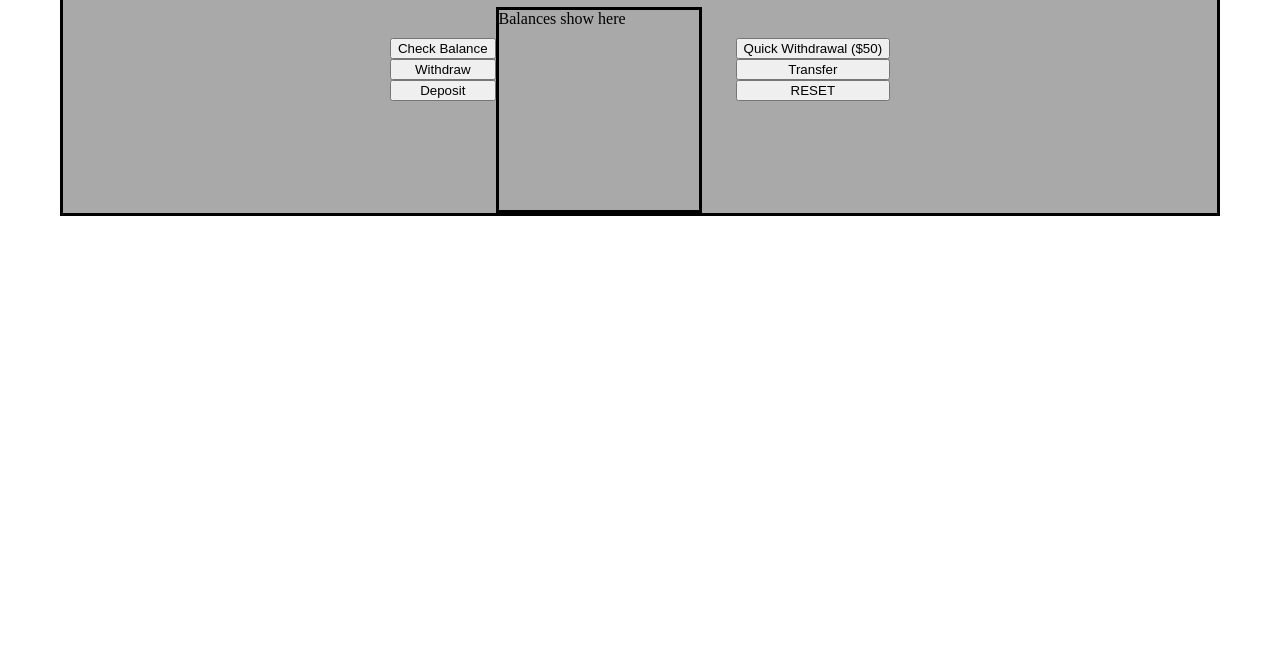
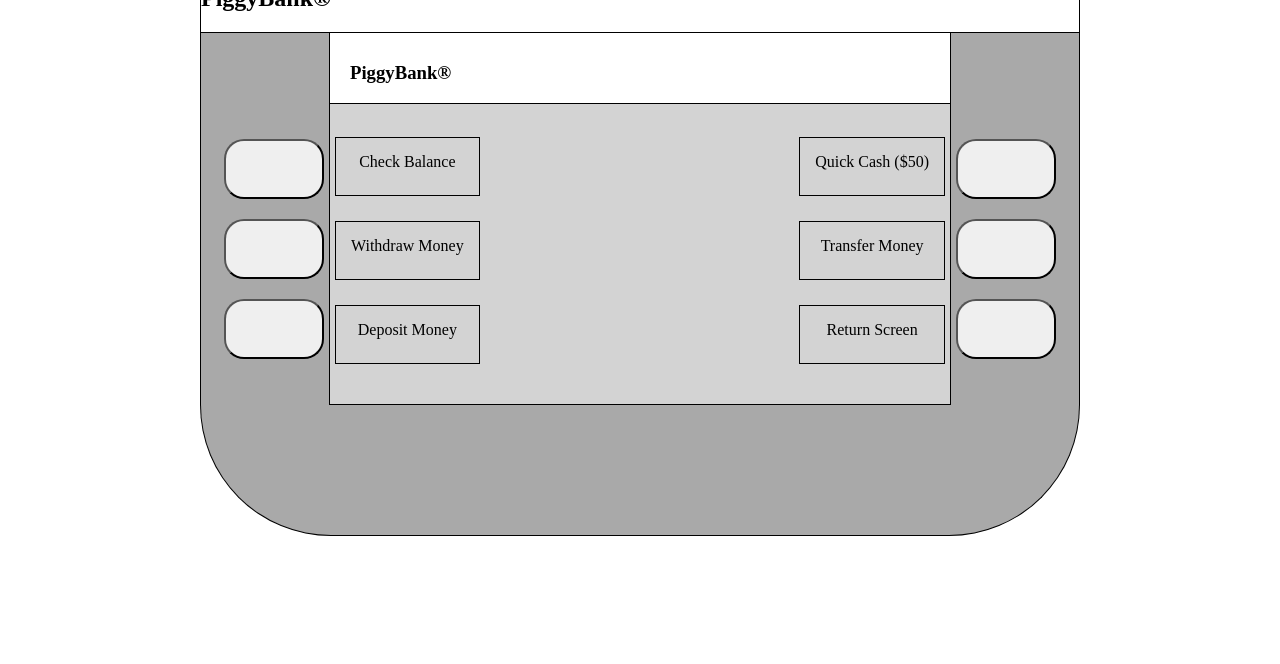
Before and after one commit to Bakuchiol/ATM, a plain HTML site: page index.html in a window 1280 px wide. Shown: the part 136-800 px from the top of the page. Drawn offline with Linux system fonts and the light colour scheme.

Commit message:
added screen selection inside main screen, more styling

```diff
--- a/app.js
+++ b/app.js
@@ -1,12 +1,6 @@
-// const checkBalance = document.querySelector('.balance');
-// const withdrawMoney = document.querySelector('.withdraw');
-// const depositMoney = document.querySelector('.deposit');
-// const quickMoney = document.querySelector('.quickCash');
-// const transferMoney = document.querySelector('.transfer');
-// const reset = document.querySelector('.home');
-
 // display screen
-const screen = document.querySelector('.screen')
+// const screen = document.querySelector('.screen')
+const screen = document.querySelector('.mainScreen')
 
 //random balance
 let balance = Math.floor(Math.random() * 5000) + 1;
@@ -74,6 +68,7 @@ const transfer = () => {
 
 //reset
 const resetScreen = () => {
-    screen.innerText = "Welcome to Bank"
+    screen.innerText = ""
     // screen.innerHTML = <p>This <span style="color: red">screen</span></p>
 }
+// resets screen only reset button shown?
--- a/index.html
+++ b/index.html
@@ -8,24 +8,44 @@
     <title>ATM</title>
 </head>
 <body>
+        <!-- bank name -->
+        <div class="bankTop">
+            <h2>PiggyBank&reg;</h2>
+        </div>
+
     <div class="main">
         <div class="buttonsLeft">
-            <button class="balance" onclick="currentBalance()">Check Balance</button>
-            <button class="withdraw" onclick="withdrawFromBalance()">Withdraw</button>
-            <button class="deposit" onclick="newDeposit()">Deposit</button>
+            <button class="balance" onclick="currentBalance()"></button>
+            <button class="withdraw" onclick="withdrawFromBalance()"></button>
+            <button class="deposit" onclick="newDeposit()"></button>
         </div>
+
+
         <div class="display">
-            <h1>Welcome to Bank</h1>
+            <div class="bankName"><h3>PiggyBank&reg;</h3></div>
+                <!-- Screen -->
             <div class="screen">
-                Balances show here
+                <div class="rightScreen">
+                    <div class="balanceScreen buttonScreen">Check Balance</div>
+                    <div class="withdrawScreen buttonScreen">Withdraw Money</div>
+                    <div class="depositScreen buttonScreen">Deposit Money</div>
+                </div>
+                <div class="mainScreen"></div>
+                <div class="leftScreen">
+                    <div class="quickScreen buttonScreen">Quick Cash ($50)</div>
+                    <div class="transferScreen buttonScreen">Transfer Money</div>
+                    <div class="reset buttonScreen">Return Screen</div>
+                </div>
+                <!-- Balances show here -->
             </div>
         </div>
         <div class="buttonsRight">
-            <button class="quickCash" onclick="quickCash()">Quick Withdrawal ($50)</button>
-            <button class="transfer" onclick="transfer()">Transfer</button>
-            <button class="home" onclick="resetScreen">RESET</button>
+            <button class="quickCash" onclick="quickCash()"></button>
+            <button class="transfer" onclick="transfer()"></button>
+            <button class="home" onclick="resetScreen()"></button>
         </div>
     </div>
+    <div class="bottom"></div>
 
     <script src="app.js"></script>
 </body>
--- a/style.css
+++ b/style.css
@@ -1,32 +1,76 @@
 body {
-    margin: 60px;
+    margin: 100px 200px 0 200px;
 }
 .main {
-    border: 3px solid black;
+    border: 1px black;
+    border-style: none solid none solid;
     display: flex;
     flex-direction: row;
     background: darkgray;
     justify-content: center;
     align-items: center;
+}
+.bankTop {
+    border: 1px solid black;
+}
 
+.bankName {
+    border: 1px black;
+    border-style: none solid solid solid;
+    padding: 10px 0 0 20px;
+    background: #fff;
+    height: 60px;
 }
 .screen {
-    border: 3px solid black;
-    width: 200px;
-    height: 200px;
+    border: 1px black;
+    border-style: none solid solid solid;
+    background: lightgray;
+    width: 620px;
+    height: 300px;
+    display: flex;
+    justify-content: space-between;
+    /* justify-content: center; */
+    /* align-items: center; */
+    /* margin-bottom: 80px; */
 }
-.screen p {
-    text-align: center;
-}
-.buttons {
-    width: 20px;
-    height:30px;
-}
-.buttonsLeft {
+.rightScreen, .leftScreen{
     display: flex;
     flex-direction: column;
+    row-gap: 25px;
+    margin-top: 33px;
+    margin-left: 5px;
+    margin-right: 5px;
 }
-.buttonsRight {
+.buttonScreen {
+    border: 1px solid black;
+    height: 27px;
+    text-align: center;
+    padding: 15px;
+}
+.mainScreen {
+    text-align: center;
+    width: 190px;
+    height: 150px;
+    margin-top: 70px;
+    padding-top: 30px;
+}
+button {
+    width: 100px;
+    height:60px;
+    border-radius: 20px;
+}
+.buttonsLeft, .buttonsRight {
     display: flex;
     flex-direction: column;
+    row-gap: 20px;
+    margin-top: 60px;
+    margin-left: 5px;
+    margin-right: 5px;
 }
+.bottom {
+    background: darkgrey;
+    height: 130px;
+    border: 1px black;
+    border-style: none solid solid solid;
+    border-radius: 0 0 170px 170px;
+}
```
